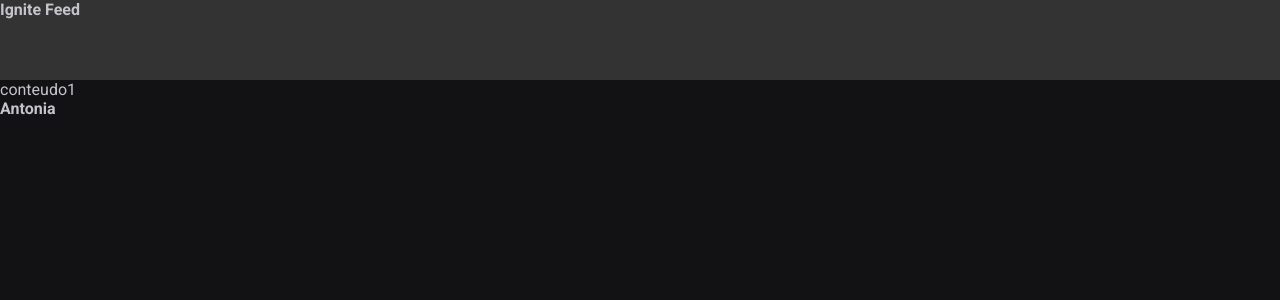
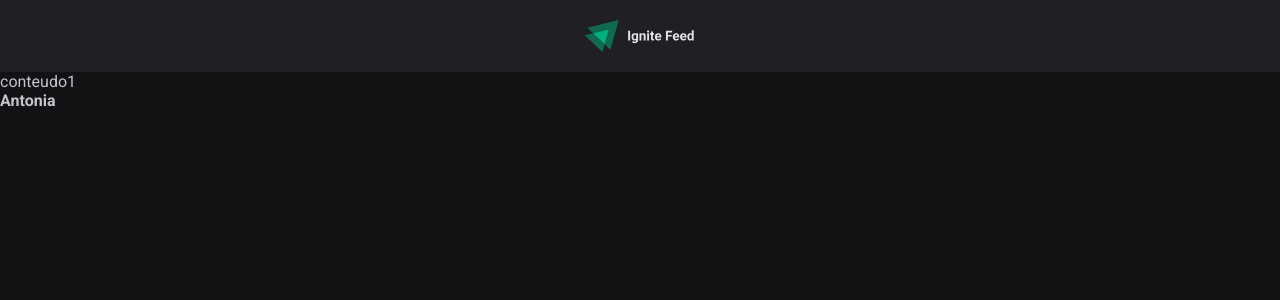
Before and after one commit to antonialucianapires/app-feed-reactjs-fundamentos, a React (Vite) app: page / in a window 1280 px wide. Shown: the top 300 px of the page. Built offline with nearby package versions, Linux system fonts and the light colour scheme.

Commit message:
feat: criação do header

```diff
--- a/src/components/Header.jsx
+++ b/src/components/Header.jsx
@@ -1,9 +1,10 @@
-import style from '../components/Header.module.css'
+import style from '../components/Header.module.css';
+import ignitelogo from '../assets/ignite-logo.svg';
 
 export function Header() {
     return (
         <header className={style.header}>
-            <strong>Ignite Feed</strong>
+            <img src={ignitelogo} alt="Logotipo do ignite" />
         </header>
     );
 }
--- a/src/components/Header.module.css
+++ b/src/components/Header.module.css
@@ -1,4 +1,10 @@
 .header {
-    background-color: #333;
-    height: 80px;
+    background-color: var(--gray-800);
+    display: flex;
+    justify-content: center;
+    padding: 1.25rem 0;
 }
+
+.header img {
+    height: 2rem;
+}
```
Also changed, not shown: src/assets/ignite-logo.svg (added).
